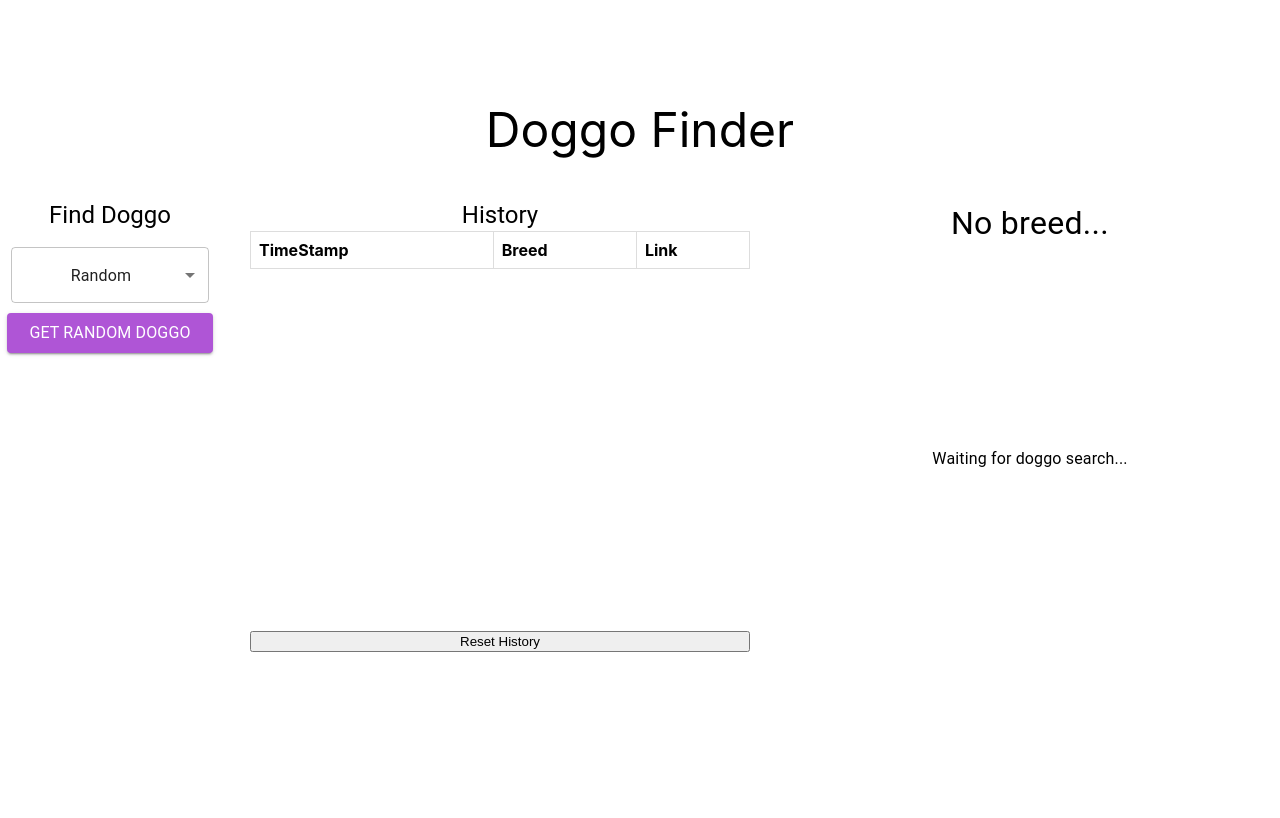
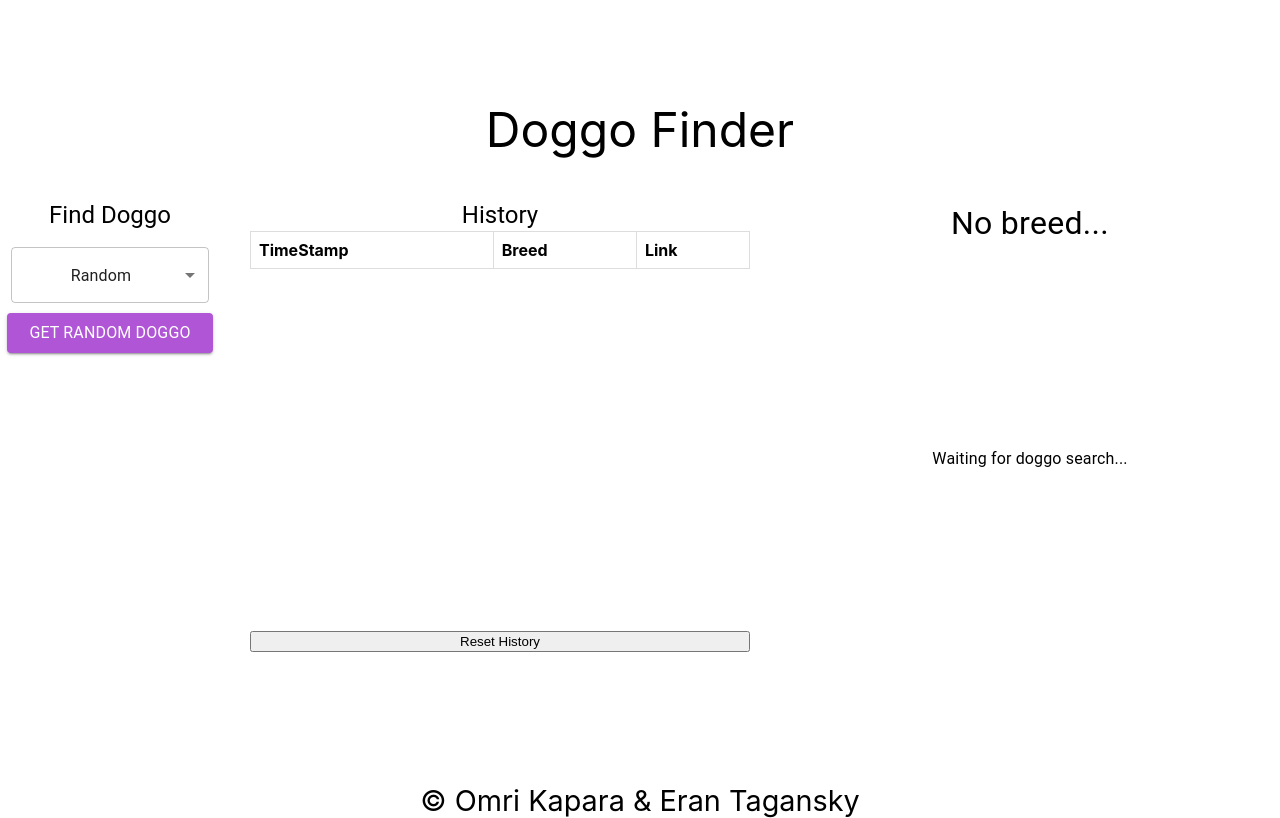
Before and after one commit to omrikapara1/Psi-Redux-Practice, a React (Vite) app: page / in a window 1280 px wide. Built offline with nearby package versions, Linux system fonts and the light colour scheme.

Commit message:
add credit

```diff
--- a/src/components/homePage.tsx
+++ b/src/components/homePage.tsx
@@ -20,6 +20,9 @@ const HomePage = () => {
         <HistoryCard />
         <DogCard />
       </div>
+      <div className={classes.credit}>
+      {'© Omri Kapara & Eran Tagansky'}
+      </div>
     </div>
   );
 }
--- a/src/components/homePageStyles.ts
+++ b/src/components/homePageStyles.ts
@@ -6,7 +6,7 @@ export const useStyles = makeStyles()({
       display: 'flex',
       alignItems: 'start',
       justifyContent: 'center',
-      height: '77vh',
+      height: '73vh',
       width: '100%',
       gap: '30px'
     },
@@ -15,5 +15,9 @@ export const useStyles = makeStyles()({
       textAlign: 'center',
       marginTop: '100px',
       marginBottom: '40px',
+    },
+    credit: {
+      fontSize: '1.8em',
+      textAlign: 'center'
     }
   });
```
